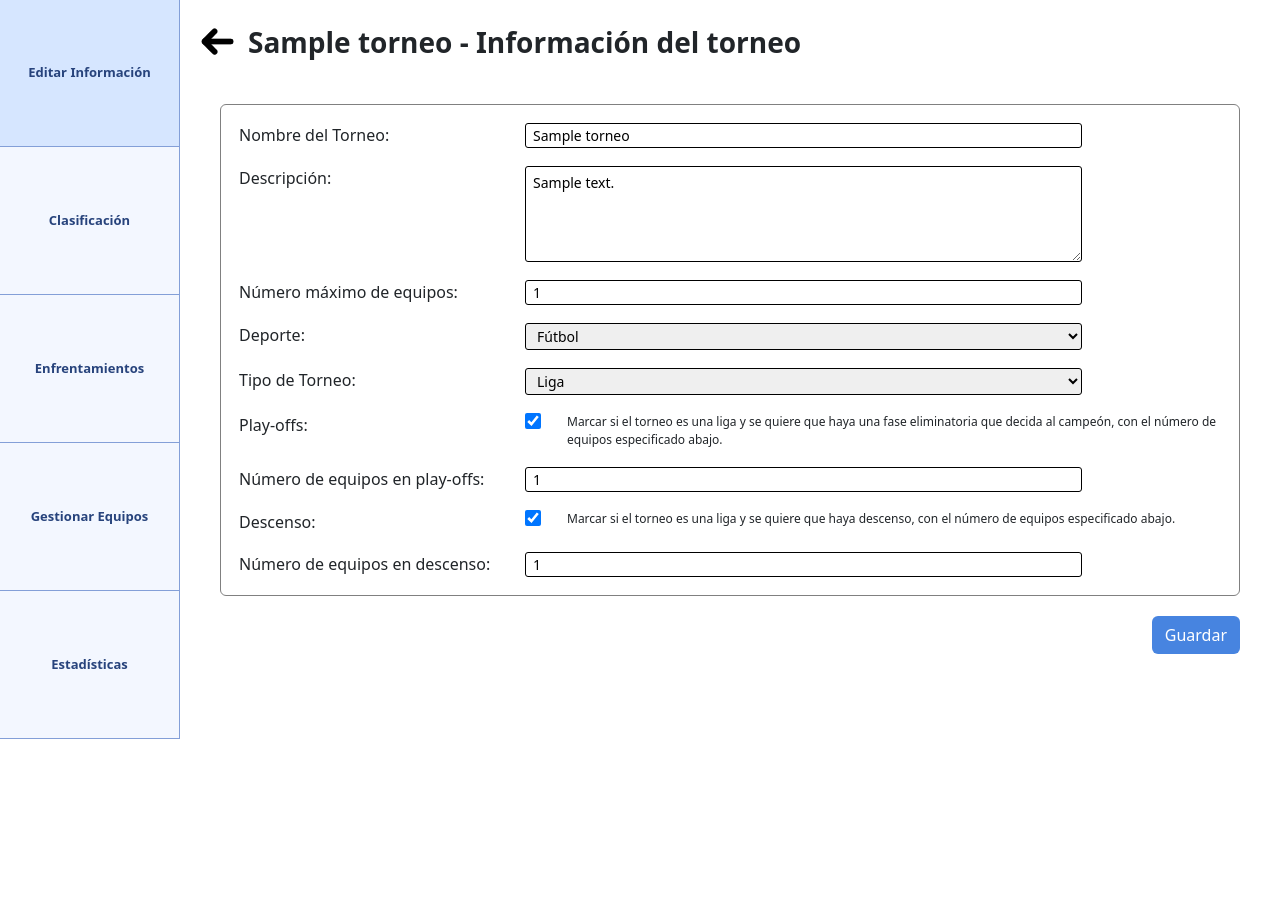
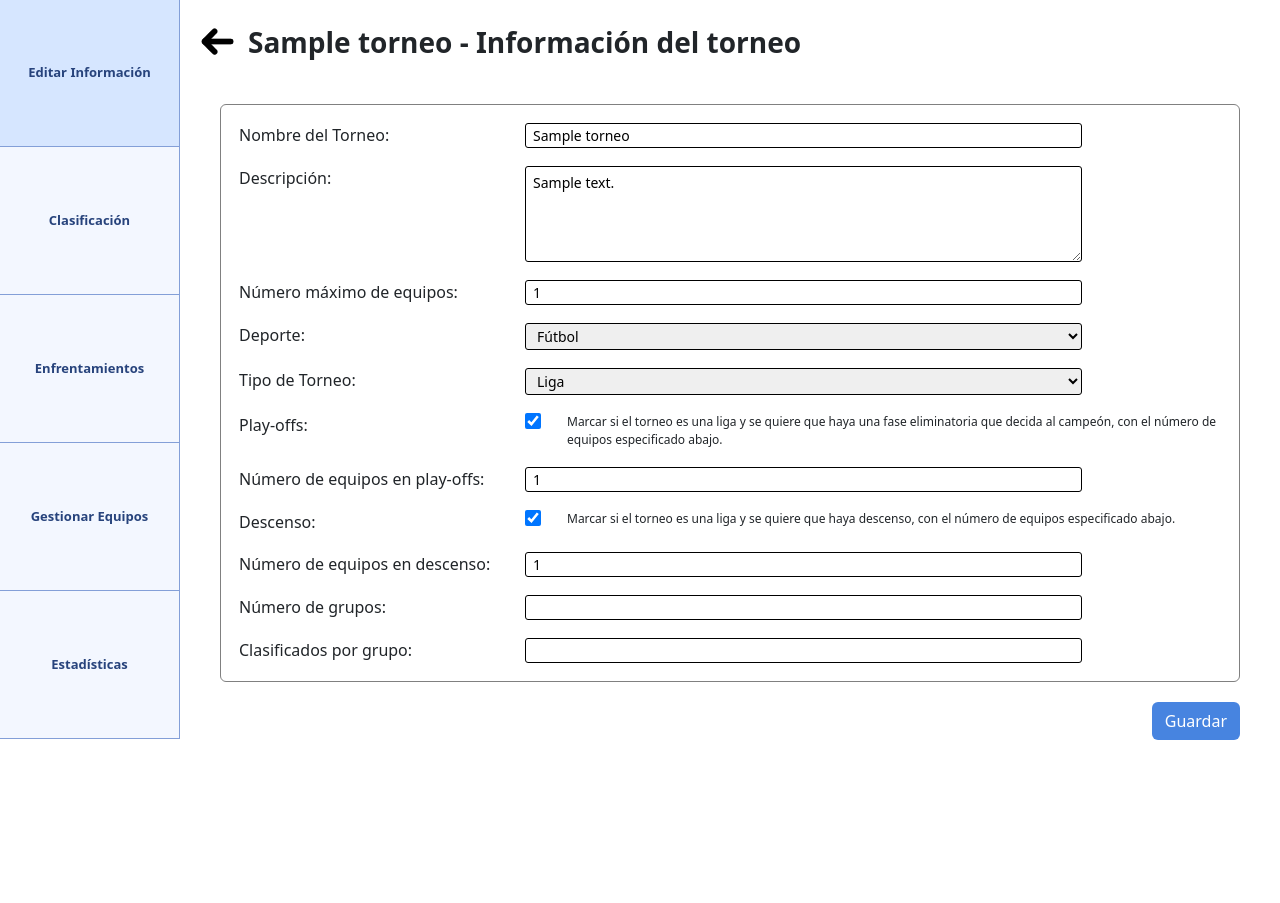
Before and after one commit to raafaa22/gestor-de-torneos, a Django app: page /torneo/1/informacion/ in a window 1280 px wide. Shown: the part 61-964 px from the top of the page. Before the commit the page ends 800 px from the top, so only its background shows below. Run offline with Django 5.2, Linux system fonts and the light colour scheme; a user stored in the database is signed in; tables that the repository leaves empty hold one stand-in row (values such as "Sample post").

Commit message:
[FIX] Creación de torneos ya personalizada para eliminatoria con grupos #43

```diff
--- a/torneo/forms.py
+++ b/torneo/forms.py
@@ -1,7 +1,8 @@
 from django import forms
 from django.utils.translation import gettext_lazy as _
+from math import log2
 
-from .models import Torneo
+from .models import Torneo, EliminatoriaGrupos
 from gestor.choices import TipoTorneo
 from usuario.models import Organizador, Administrador
 
@@ -15,6 +16,19 @@ class CrearTorneoForm(forms.ModelForm):
         queryset=Organizador.objects.all(),
         label=_('Organizador'),
         required=True,
+    )
+
+    n_grupos = forms.IntegerField(
+        label = _('Número de grupos'),
+        required=False,
+        min_value=1,
+        max_value=32,
+    )
+
+    n_clasificados_grupo = forms.IntegerField(
+        label = _('Clasificados por grupo'),
+        required=False,
+        min_value=1,
     )
     class Meta:
         model = Torneo
@@ -85,6 +99,36 @@ class CrearTorneoForm(forms.ModelForm):
             if n_eq_playoffs + n_eq_descenso > max_eq:
                 self.add_error('n_equipos_descenso', _('La suma de equipos en play-offs y en descenso no puede ser mayor que el número máximo de equipos del torneo.'))
 
+        if cleaned.get('tipo') == TipoTorneo.ELIMINATORIA_GRUPOS:
+            n_grupos = cleaned.get('n_grupos')
+            n_clas = cleaned.get('n_clasificados_grupo')
+
+
+            if not n_grupos:
+                self.add_error('n_grupos', _('Se debe indicar el número de grupos.'))
+                return cleaned
+            if not n_clas:
+                self.add_error('n_clasificados_grupo', _('Se debe indicar cuántos equipos se clasifican por grupo.'))
+                return cleaned
+
+            if max_eq and (max_eq % n_grupos != 0):
+                self.add_error('n_grupos', _('El número máximo de equipos debe ser divisible entre el número de grupos (para que los grupos tengan el mismo tamaño).'))
+
+            if max_eq:
+                equipos_por_grupo = max_eq // n_grupos
+                if n_clas > equipos_por_grupo:
+                    self.add_error('n_clasificados_grupo', _('No pueden clasificarse más equipos de los que hay en cada grupo.'))
+
+            total_clasificados = n_grupos * n_clas
+            if total_clasificados < 2:
+                self.add_error('n_clasificados_grupo', _('Debe haber al menos 2 clasificados en total para crear eliminatoria.'))
+            if total_clasificados > 32:
+                self.add_error('n_clasificados_grupo', _('El total de clasificados no puede superar 32 (máximo 5 rondas).'))
+
+        else:
+            cleaned['n_grupos'] = None
+            cleaned['n_clasificados_grupo'] = None
+
         return cleaned
 
 
@@ -97,4 +141,14 @@ class CrearTorneoForm(forms.ModelForm):
         if commit:
             torneo.save()
 
+        if torneo.tipo == TipoTorneo.ELIMINATORIA_GRUPOS:
+            n_grupos = self.cleaned_data['n_grupos']
+            clasificados = self.cleaned_data['n_clasificados_grupo']
+
+            EliminatoriaGrupos.objects.create(
+                torneo=torneo,
+                n_grupos=n_grupos,
+                n_clasificados_grupo=clasificados
+            )
+
         return torneo
--- a/torneo/models.py
+++ b/torneo/models.py
@@ -78,7 +78,7 @@ class Eliminatoria(models.Model):
 
 class EliminatoriaGrupos(models.Model):
     torneo = models.ForeignKey(Torneo, null=False, blank=False, on_delete=models.CASCADE, related_name='eliminatoria_grupos')
-    eliminatoria = models.ForeignKey(Eliminatoria, null=False, blank=False, on_delete=models.CASCADE, related_name='eliminatoria_grupos')
+    eliminatoria = models.ForeignKey(Eliminatoria, null=True, blank=True, on_delete=models.CASCADE, related_name='eliminatoria_grupos')
     n_clasificados_grupo = models.PositiveIntegerField(null=False, validators=[MinValueValidator(1)])
     n_grupos = models.PositiveIntegerField(null=False, validators=[MinValueValidator(1), MaxValueValidator(32)])
 
```
Also changed, not shown: templates/torneo/nuevo_torneo.html (+26 -0 lines), torneo/migrations/0007_alter_eliminatoriagrupos_eliminatoria.py (added), torneo/migrations/0008_alter_eliminatoriagrupos_eliminatoria.py (added).
